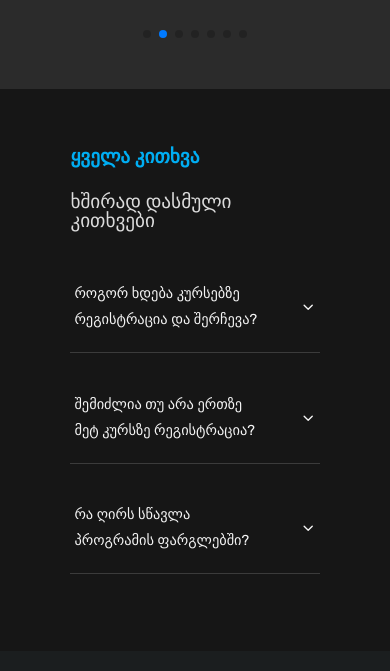
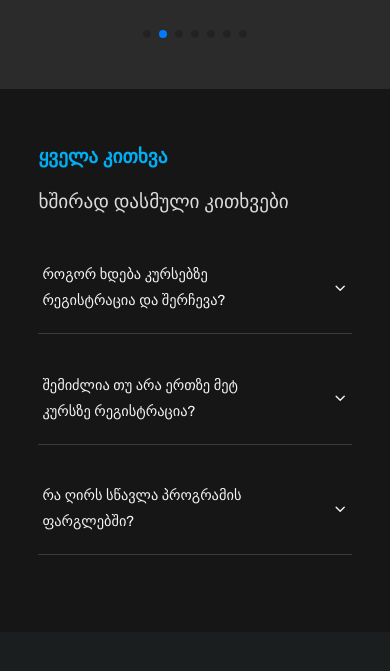
Before and after one commit to George192004/TBC-x-USAID, a plain HTML site: page index.html in a window 390 px wide. Shown: the part 4478-5149 px from the top of the page. Drawn offline with nearby package versions, Linux system fonts and the light colour scheme.

Commit message:
updated code

```diff
--- a/css/queries.css
+++ b/css/queries.css
@@ -209,7 +209,7 @@
   }
 
   .section-faq {
-    padding: 4.8rem 6.4rem 3.2rem;
+    padding: 4.8rem 2.4rem 3.2rem;
   }
 
   .footer {
```
